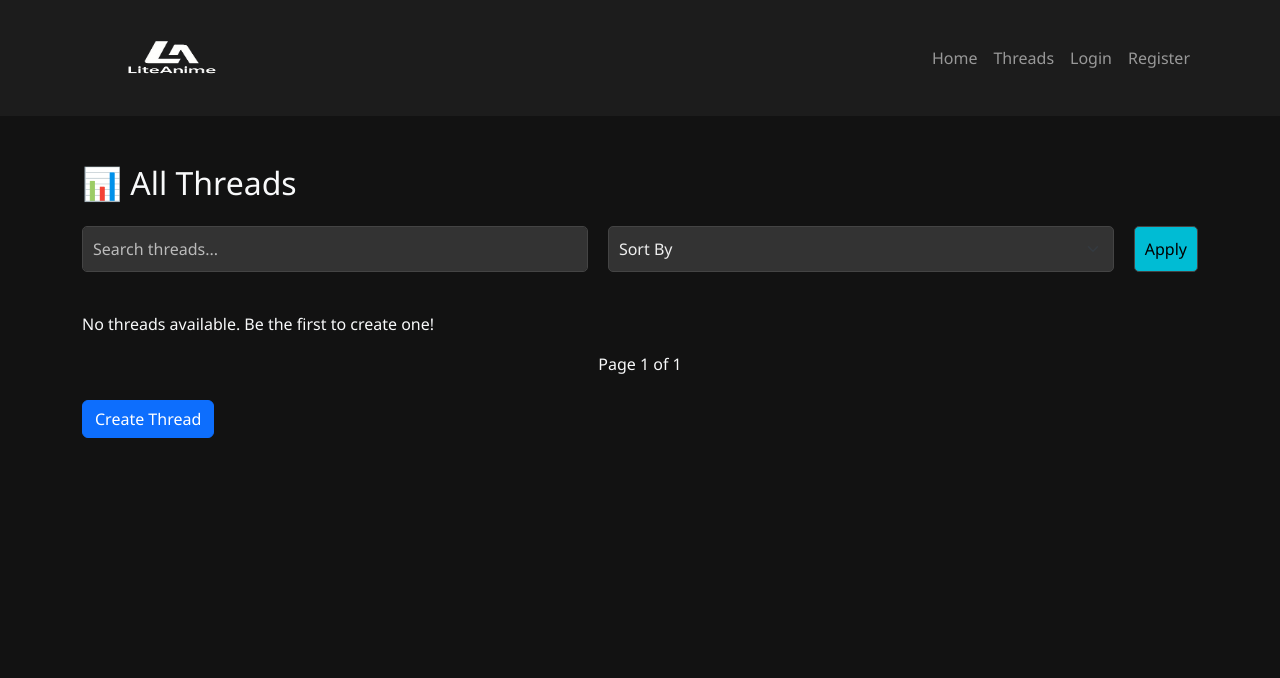
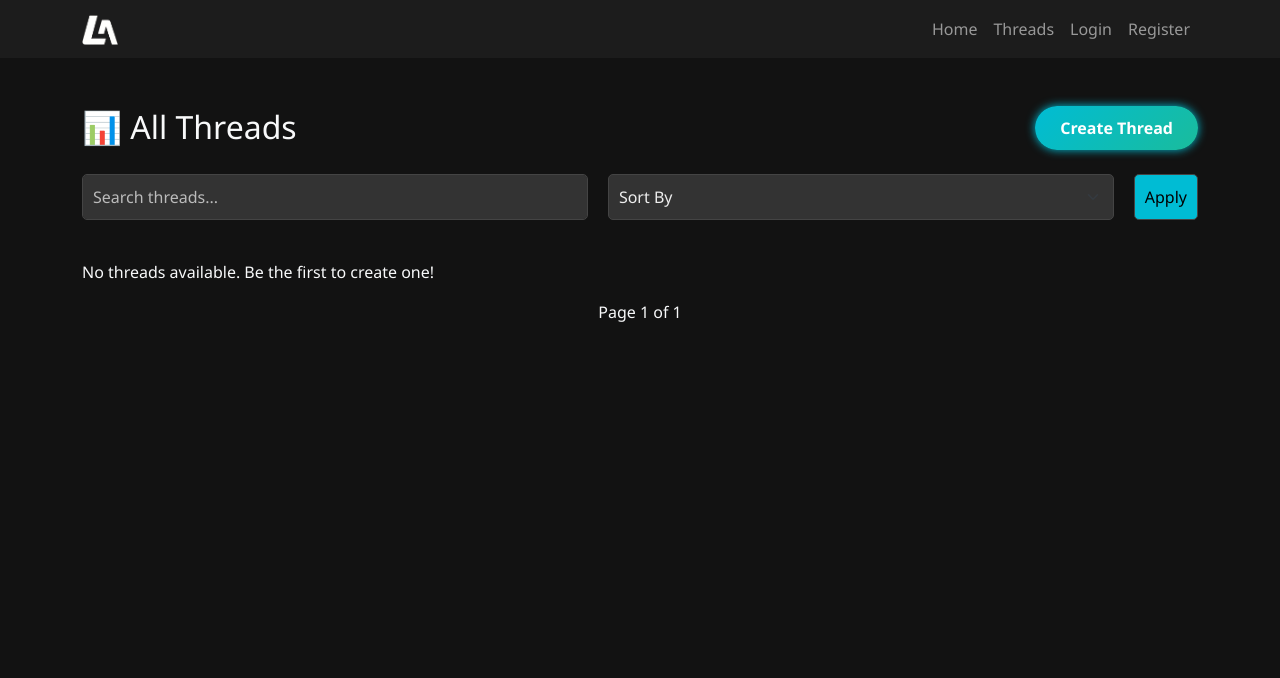
Before and after one commit to xAnoOos/LiteAnime, a Django app: page /threads/ in a window 1280 px wide. Shown: the top 678 px of the page. Run offline with Django 5.2, Linux system fonts and the light colour scheme; data that the repository does not hold is empty.

Commit message:
save changes

```diff
--- a/core/templates/base.html
+++ b/core/templates/base.html
@@ -20,8 +20,7 @@
         }
 
         .navbar-brand img {
-            height: 90px;
-            width: 180px;
+            height: 30px;
         }
 
         .nav-link {
@@ -65,7 +64,7 @@
     <nav class="navbar navbar-expand-lg navbar-dark">
         <div class="container">
             <a class="navbar-brand d-flex align-items-center" href="{% url 'home' %}">
-                <img src="{% static 'logo-pic.png' %}" alt="LiteAnime Logo">
+                <img src="{% static 'logo-imag.png' %}" alt="Logo">
             </a>
             <button class="navbar-toggler" type="button" data-bs-toggle="collapse" data-bs-target="#navbarNav">
                 <span class="navbar-toggler-icon"></span>
--- a/core/templates/home.html
+++ b/core/templates/home.html
@@ -20,8 +20,7 @@
         }
 
         .navbar-brand img {
-            height: 90px;
-            width: 180px;
+            height: 30px;
         }
 
         .hero {
@@ -162,7 +161,7 @@
     <nav class="navbar navbar-expand-lg navbar-dark">
         <div class="container d-flex justify-content-between">
             <a class="navbar-brand " href="{% url 'home' %}">
-                <img src="{% static 'logo-pic.png' %}" alt="LiteAnime Logo" height="30" class="me-2">
+                <img src="{% static 'logo-imag.png' %}" alt="Logo" height="30" class="me-2">
             </a>
             <button class="navbar-toggler" type="button" data-bs-toggle="collapse" data-bs-target="#navbarNav">
                 <span class="navbar-toggler-icon"></span>
--- a/core/templates/threads.html
+++ b/core/templates/threads.html
@@ -20,8 +20,7 @@
         }
 
         .navbar-brand img {
-            height: 90px;
-            width: 180px;
+            height: 30px;
         }
 
 
@@ -192,6 +191,24 @@
         .filter-form input::placeholder {
             color: #bbb;
         }
+
+        .create-thread-btn {
+        background: linear-gradient(135deg, #00bcd4, #1abc9c);
+        color: white;
+        padding: 10px 25px;
+        font-weight: bold;
+        border-radius: 30px;
+        box-shadow: 0 0 10px #00bcd4;
+        transition: all 0.3s ease-in-out;
+        text-decoration: none;
+    }
+
+    .create-thread-btn:hover {
+        background: linear-gradient(135deg, #1abc9c, #00bcd4);
+        box-shadow: 0 0 15px #00bcd4, 0 0 25px #1abc9c;
+        transform: scale(1.05);
+        color: black;
+    }
     </style>
 </head>
 
@@ -199,7 +216,7 @@
     <nav class="navbar navbar-expand-lg navbar-dark">
         <div class="container">
             <a class="navbar-brand" href="{% url 'home' %}">
-                <img src="{% static 'logo-pic.png' %}" alt="LiteAnime Logo">
+                <img src="{% static 'logo-imag.png' %}" alt="Logo">
             </a>
             <button class="navbar-toggler" type="button" data-bs-toggle="collapse" data-bs-target="#navbarNav">
                 <span class="navbar-toggler-icon"></span>
@@ -235,8 +252,10 @@
 
     <main class="flex-grow-1">
         <div class="container my-5 text-light">
-            <h2 class="mb-4">📊 All Threads</h2>
-
+            <div class="d-flex justify-content-between align-items-center mb-4">
+                <h2 class="m-0">📊 All Threads</h2>
+                <a href="{% url 'create_thread' %}" class="create-thread-btn"> Create Thread</a>
+            </div>
             <!-- Search & Filter -->
             <form method="get" class="filter-form">
                 <input type="text" name="q" class="form-control" placeholder="Search threads..."
@@ -290,10 +309,6 @@
                 <a href="?page={{ threads.paginator.num_pages }}&sort={{ request.GET.sort }}">Last</a>
                 {% endif %}
             </div>
-
-            <div class="mt-4">
-                <a href="{% url 'create_thread' %}" class="btn btn-primary">Create Thread</a>
-            </div>
         </div>
     </main>
 
--- a/core/views.py
+++ b/core/views.py
@@ -71,7 +71,7 @@ def thread_list(request):
         threads = threads.order_by('-views')
 
     from django.core.paginator import Paginator
-    paginator = Paginator(threads, 6)
+    paginator = Paginator(threads, 12)
     page_number = request.GET.get('page')
     page_obj = paginator.get_page(page_number)
 
```
Also changed, not shown: liteanime/static/logo-imag.png (added), liteanime/static/logo-pic.png (deleted), liteanime/static/logos.png (deleted), liteanime/static/threads.png (deleted).
